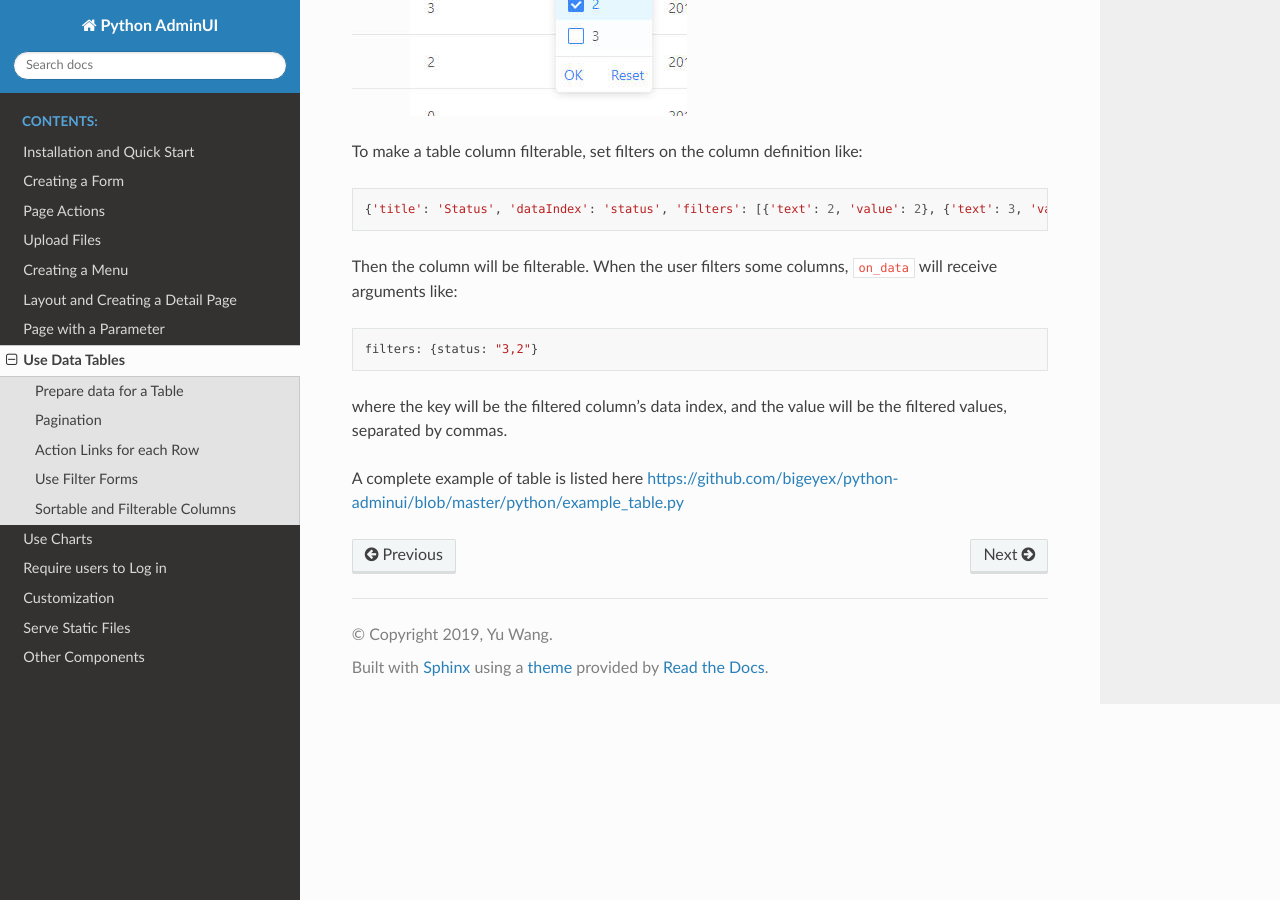
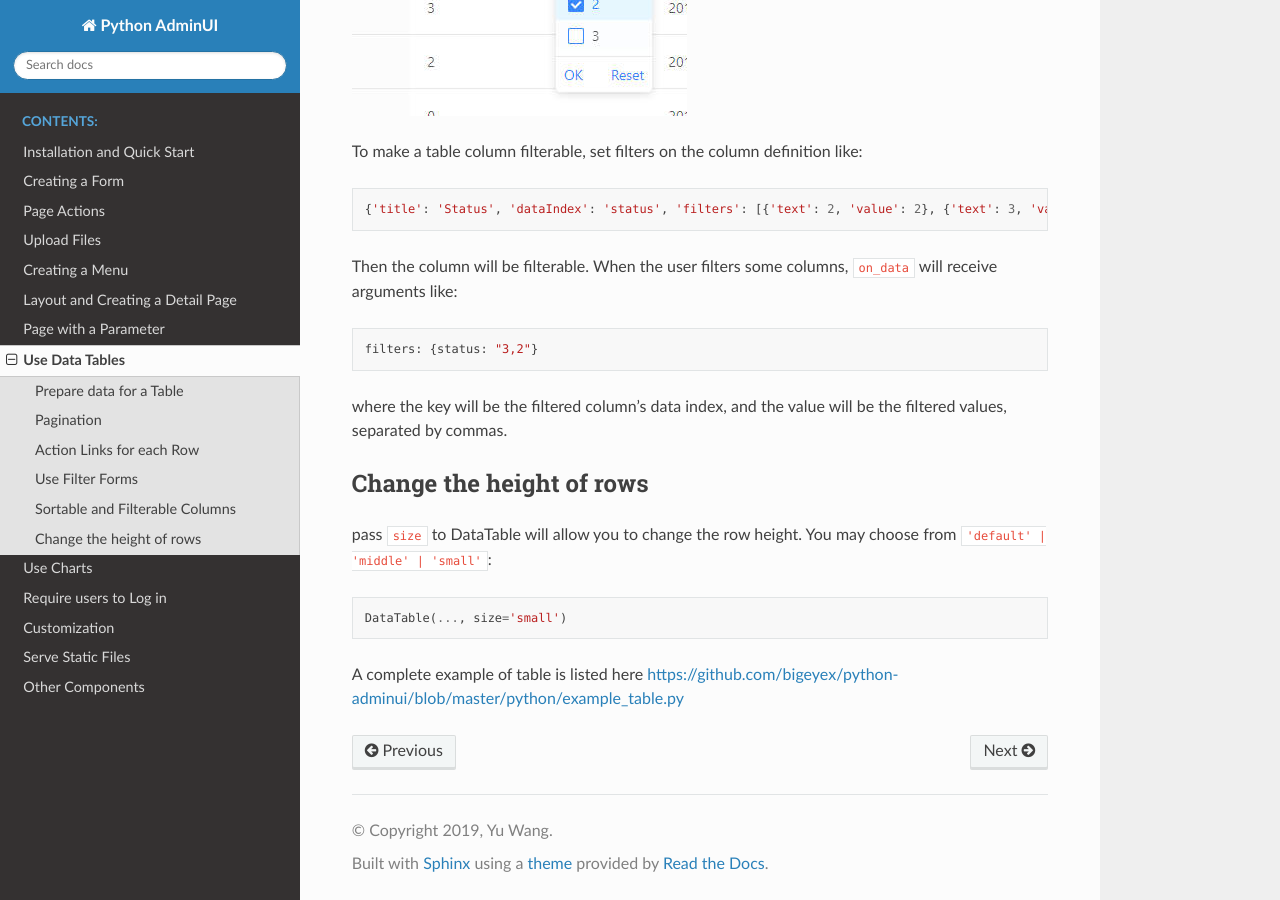
Before and after one commit to bigeyex/python-adminui, a Sphinx documentation site: the page built from docs/table.rst, in a window 1280 px wide and 900 px high, scrolled down 4209 px. Built offline with Sphinx 7.4.7 and the Read the Docs theme 2.0.0, drawn with Linux system fonts in a browser that asks for light colours.

Commit message:
allow changing table size (#34)

```diff
--- a/docs/table.rst
+++ b/docs/table.rst
@@ -166,6 +166,12 @@ will receive arguments like::
 where the key will be the filtered column's data index, and the value will be the filtered values,
 separated by commas.
 
+Change the height of rows
+**************************************
+pass ``size`` to DataTable will allow you to change the row height.
+You may choose from ``'default' | 'middle' | 'small'``::
+
+    DataTable(..., size='small')
 
 
 A complete example of table is listed here
--- a/src/pages/pageParts/table.tsx
+++ b/src/pages/pageParts/table.tsx
@@ -189,6 +189,7 @@ class DataTablePart extends Component<ElementProps> {
                     selectedRows={[]}
                     onSelectRow={()=>{}}
                     onChange={this.handleStandardTableChange}
+                    size={spec.style.size}
                 />
           </div>
         )
```
Also changed, not shown: 1 other file.
